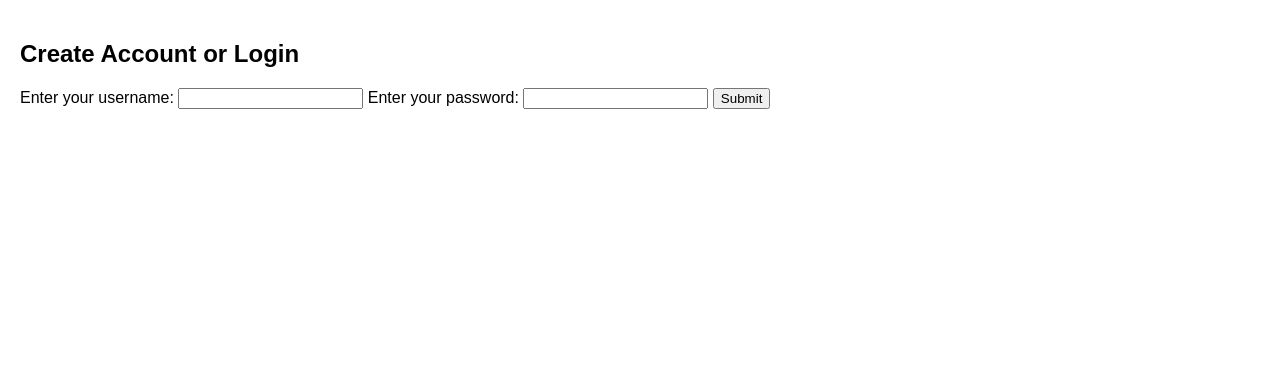
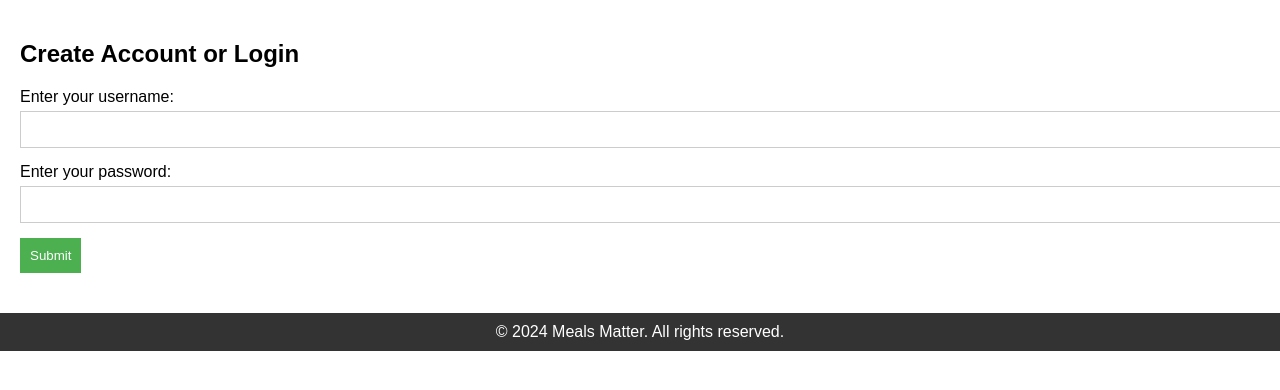
Before and after one commit to SanjayVijay27/meals-matter, a Flask app: page /createAccount.html in a window 1280 px wide. Shown: the part 200-590 px from the top of the page. Run offline with Flask 3, Linux system fonts and the light colour scheme; some libraries are stand-ins or nearby versions.

Commit message:
Nicer CreateAccount Page

```diff
--- a/templates/createAccount.html
+++ b/templates/createAccount.html
@@ -1,5 +1,7 @@
 <!DOCTYPE html>
-<meta charset="UTF-8">
+<html lang="en">
+<head>
+    <meta charset="UTF-8">
     <meta name="viewport" content="width=device-width, initial-scale=1.0">
     <title>MealsMatter</title>
     <style>
@@ -8,42 +10,76 @@
             margin: 0;
             padding: 0;
         }
+
         header {
             background-color: #4CAF50;
             padding: 20px;
             text-align: center;
             color: white;
         }
+
         nav {
+            background-color: #333;
             display: flex;
             justify-content: space-around;
-            background-color: #333;
         }
+
         nav a {
             color: white;
             padding: 14px 20px;
             text-decoration: none;
             text-align: center;
         }
+
         nav a:hover {
             background-color: #ddd;
             color: black;
         }
+
         section {
             padding: 20px;
         }
-        #map {
-            height: 400px;
+
+        form {
+            margin-bottom: 20px;
+        }
+
+        form label {
+            display: block;
+            margin-bottom: 5px;
+        }
+
+        form input {
             width: 100%;
+            padding: 10px;
+            margin-bottom: 15px;
+            border: 1px solid #ccc;
         }
+
+        button {
+            padding: 10px;
+            background-color: #4CAF50;
+            color: white;
+            border: none;
+            cursor: pointer;
+        }
+
+        button:hover {
+            background-color: #45a049;
+        }
+
         footer {
             background-color: #333;
             color: white;
             text-align: center;
-            padding: 1px 0;
+            padding: 10px 0;
             position: relative;
             bottom: 0;
             width: 100%;
+        }
+
+        footer p {
+            margin: 0;
         }
     </style>
 
@@ -69,40 +105,25 @@
         <a href="createAccount.html">Sign Up/Login</a>
     </nav>
 
-    <meta charset="UTF-8">
-    <meta name="viewport" content="width=device-width, initial-scale=1.0">
-    <title>Create Account</title>
-</head>
-<body>
-
     <!-- Create Account/Login Section -->
     <section id="account">
         <h2>Create Account or Login</h2>
-        <!-- <form id="accountForm">
-            <label for="email">Username:</label><br>
-            <input type="email" id="email" required><br><br>
-
-            <label for="password">Password:</label><br>
-            <input type="password" id="password" required><br><br>
-
-            <button type="button" onclick="signUp()">Sign Up</button>
-            <button type="button" onclick="login()">Login</button>
-            <button type="button" onclick = "googleSignIn()"> Sign In With Google</button>
-        </form> -->
         <form action="/login" method="POST">
             <label for="username">Enter your username:</label>
-            <input type="username" id="username" name="username" required>
+            <input type="text" id="username" name="username" required>
+
             <label for="password">Enter your password:</label>
             <input type="password" id="password" name="password" required>
+
             <button type="submit">Submit</button>
         </form>
-        <h2>{{ message }}</h2>
         <div id="accountStatus"></div>
     </section>
 
-    <script src="https://www.gstatic.com/firebasejs/9.0.0/firebase-app.js"></script>
-    <script src="https://www.gstatic.com/firebasejs/9.0.0/firebase-auth.js"></script>
-    <script src="https://www.gstatic.com/firebasejs/9.0.0/firebase-firestore.js"></script>
+    <!-- Footer -->
+    <footer>
+        <p>&copy; 2024 Meals Matter. All rights reserved.</p>
+    </footer>
 
     <script>
         // Initialize Firebase (Use your Firebase credentials)
@@ -119,31 +140,11 @@
         const auth = firebase.auth();
         const db = firebase.firestore();
 
-        // Firebase Authentication (Sign Up and Login)
-        function signUp() {
-            const email = document.getElementById('email').value;
+        function login() {
+            const username = document.getElementById('username').value;
             const password = document.getElementById('password').value;
 
-            auth.createUserWithEmailAndPassword(email, password)
-                .then(userCredential => {
-                    document.getElementById('accountStatus').innerText = 'Account created successfully!';
-                    const user = userCredential.user;
-                    db.collection('users').doc(user.uid).set({
-                        email: user.email,
-                        userType: 'recipient', // Set this based on the type of user
-                        createdAt: firebase.firestore.FieldValue.serverTimestamp()
-                    });
-                })
-                .catch(error => {
-                    document.getElementById('accountStatus').innerText = 'Error: ' + error.message;
-                });
-        }
-
-        function login() {
-            const email = document.getElementById('email').value;
-            const password = document.getElementById('password').value;
-
-            auth.signInWithEmailAndPassword(email, password)
+            auth.signInWithEmailAndPassword(username, password)
                 .then(userCredential => {
                     document.getElementById('accountStatus').innerText = 'Logged in successfully!';
                 })
@@ -151,36 +152,6 @@
                     document.getElementById('accountStatus').innerText = 'Error: ' + error.message;
                 });
         }
-
-        function googleSignIn() {
-            const provider = new firebase.auth.GoogleAuthProvider();
-            auth.signInWithPopup(provider)
-                .then((result) => {
-                    const user = result.user;
-                    db.collection('users').doc(user.uid).get().then((doc) => {
-                        if (!doc.exists) {
-                            db.collection('users').doc(user.uid).set({
-                                email: user.email,
-                                name: user.displayName,
-                                profilePicture: user.photoURL,
-                                userType: 'recipient',
-                                createdAt: firebase.firestore.FieldValue.serverTimestamp()
-                            }).then(() => {
-                                document.getElementById('accountStatus').innerText = 'Google Sign-In successful, account created!';
-                            }).catch((error) => {
-                                console.error('Error saving user data:', error);
-                            });
-                        } else {
-                            document.getElementById('accountStatus').innerText = 'Welcome back, ' + user.displayName + '!';
-                        }
-                    }).catch((error) => {
-                        console.error("Error fetching user data:", error);
-                    });
-                })
-                .catch((error) => {
-                    document.getElementById('accountStatus').innerText = 'Google Sign-In failed: ' + error.message;
-                });
-        }
     </script>
 </body>
 </html>
```
